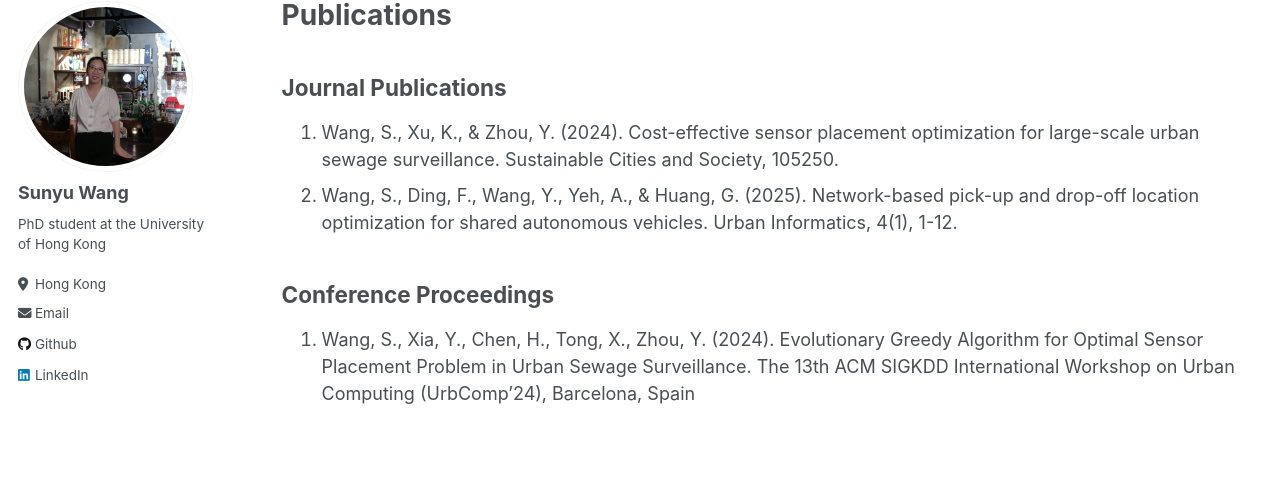
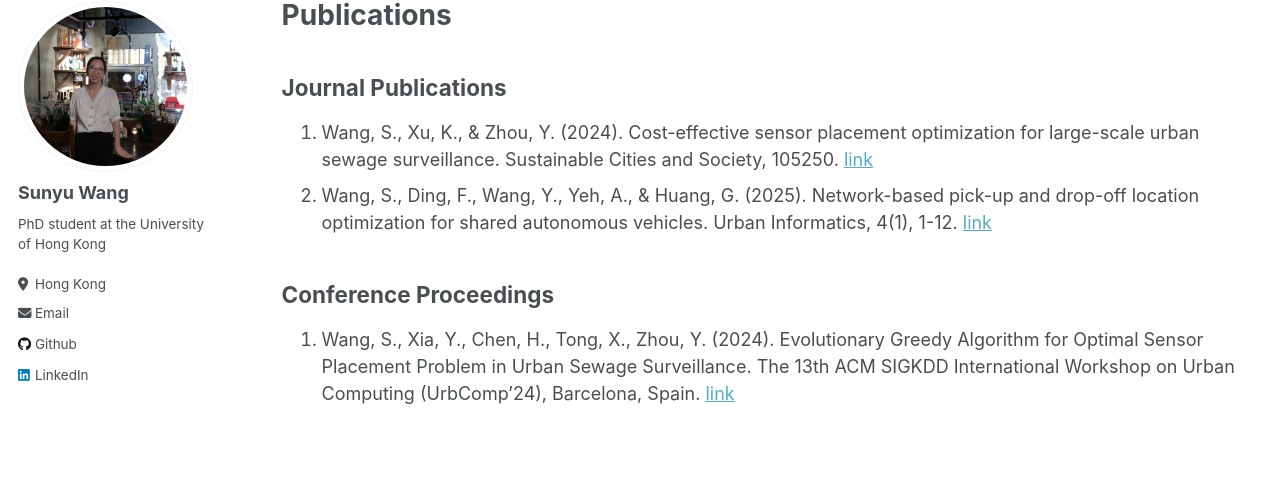
Before and after one commit to sywang-20/sywang-20.github.io, a Jekyll site: the page built from _pages/publications.md, in a window 1280 px wide and 938 px high. Shown: the part 105-596 px from the top of the window. Built offline with Jekyll 4.4.1, drawn with Linux system fonts in a browser that asks for light colours.

Commit message:
Update publications.md

```diff
--- a/_pages/publications.md
+++ b/_pages/publications.md
@@ -7,9 +7,9 @@ author_profile: true
 
 Journal Publications
 ------------------
-1. Wang, S., Xu, K., & Zhou, Y. (2024). Cost-effective sensor placement optimization for large-scale urban sewage surveillance. Sustainable Cities and Society, 105250.
-2. Wang, S., Ding, F., Wang, Y., Yeh, A., & Huang, G. (2025). Network-based pick-up and drop-off location optimization for shared autonomous vehicles. Urban Informatics, 4(1), 1-12.
+1. Wang, S., Xu, K., & Zhou, Y. (2024). Cost-effective sensor placement optimization for large-scale urban sewage surveillance. Sustainable Cities and Society, 105250. [link](https://www.sciencedirect.com/science/article/abs/pii/S2210670724000799)
+2. Wang, S., Ding, F., Wang, Y., Yeh, A., & Huang, G. (2025). Network-based pick-up and drop-off location optimization for shared autonomous vehicles. Urban Informatics, 4(1), 1-12. [link](https://link.springer.com/article/10.1007/s44212-025-00073-z#citeas)
 
 Conference Proceedings
 ------------------
-1. Wang, S., Xia, Y., Chen, H., Tong, X., Zhou, Y. (2024). Evolutionary Greedy Algorithm for Optimal Sensor Placement Problem in Urban Sewage Surveillance. The 13th ACM SIGKDD International Workshop on Urban Computing (UrbComp’24), Barcelona, Spain
+1. Wang, S., Xia, Y., Chen, H., Tong, X., Zhou, Y. (2024). Evolutionary Greedy Algorithm for Optimal Sensor Placement Problem in Urban Sewage Surveillance. The 13th ACM SIGKDD International Workshop on Urban Computing (UrbComp’24), Barcelona, Spain. [link](http://urban-computing.com/urbcomp2024/accept/paper_2.pdf)
```
